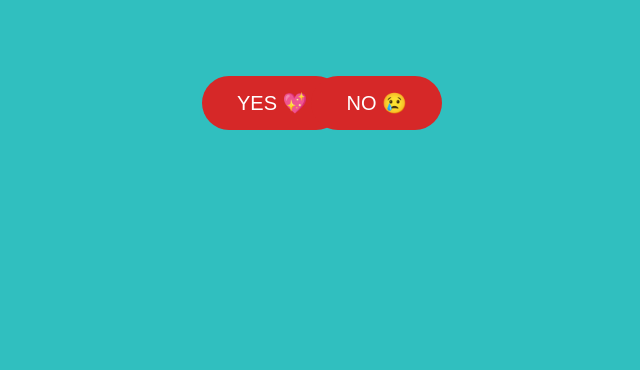
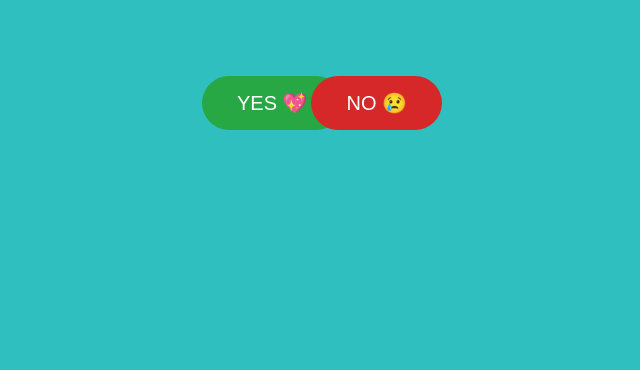
Before and after one commit to maherbrimo/Virtual-DATE-, a plain HTML site: page index.html in a window 1280 px wide. Shown: the part 430-800 px from the top of the page, without its empty margins (318-958 px from the left). Drawn offline with Linux system fonts and the light colour scheme.

Commit message:
Update index.html

```diff
--- a/index.html
+++ b/index.html
@@ -56,7 +56,7 @@ button{
 }
 
 #yes{
-    background:#D62828;
+    background:#28A745;
     color:white;
     position:absolute;
     left:40px;
```
